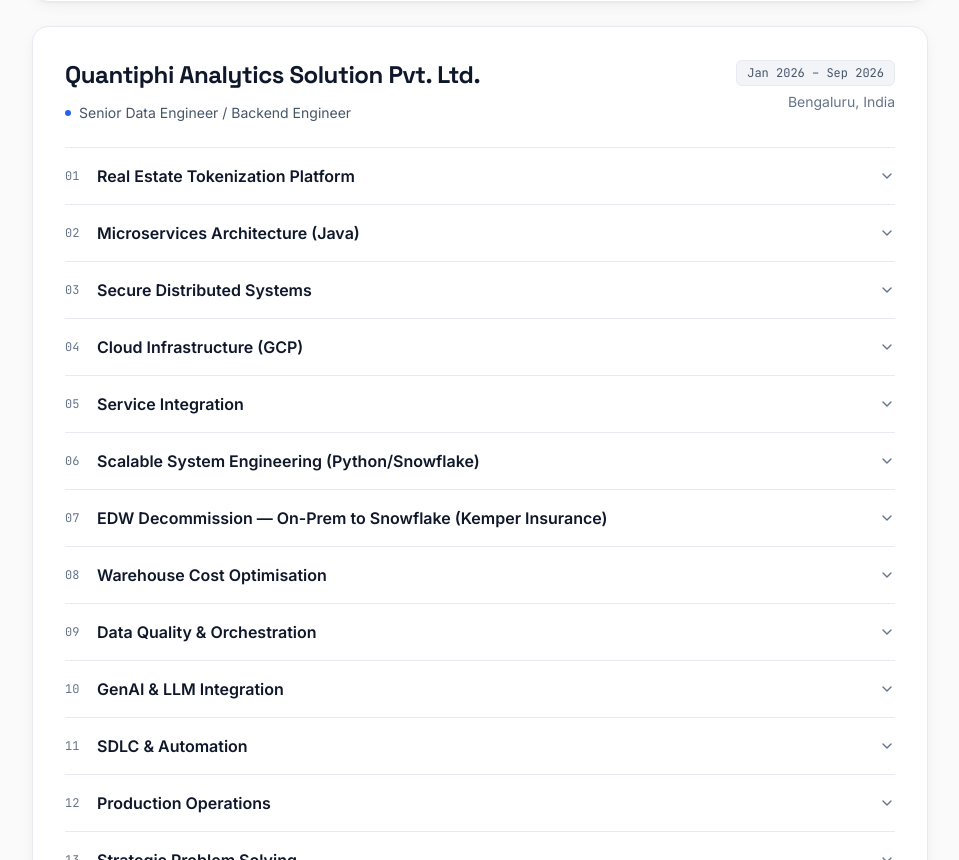
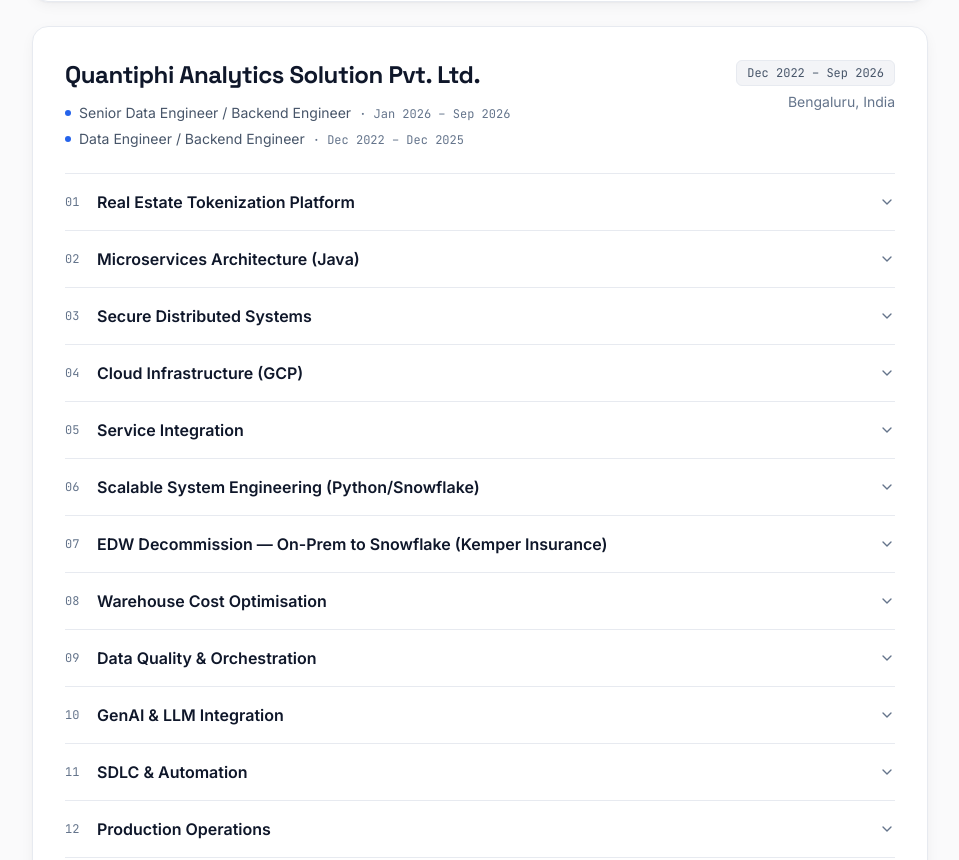
Before and after one commit to HassanYosuf/Portfolio, a React (Vite) app: page / in a window 1280 px wide. Shown: the part 2721-3581 px from the top of the page, without its empty margins (160-1119 px from the left). Built offline with nearby package versions, Linux system fonts and the light colour scheme.

Commit message:
feat: add Data Engineer role to portfolio data

```diff
--- a/src/data/portfolio.js
+++ b/src/data/portfolio.js
@@ -116,6 +116,7 @@
       company: "Quantiphi Analytics Solution Pvt. Ltd.",
       roles: [
         { title: "Senior Data Engineer / Backend Engineer", period: "Jan 2026 – Sep 2026" },
+        { title: "Data Engineer / Backend Engineer", period: "Dec 2022 – Dec 2025" },
       ],
       location: "Bengaluru, India",
       bullets: [
```
